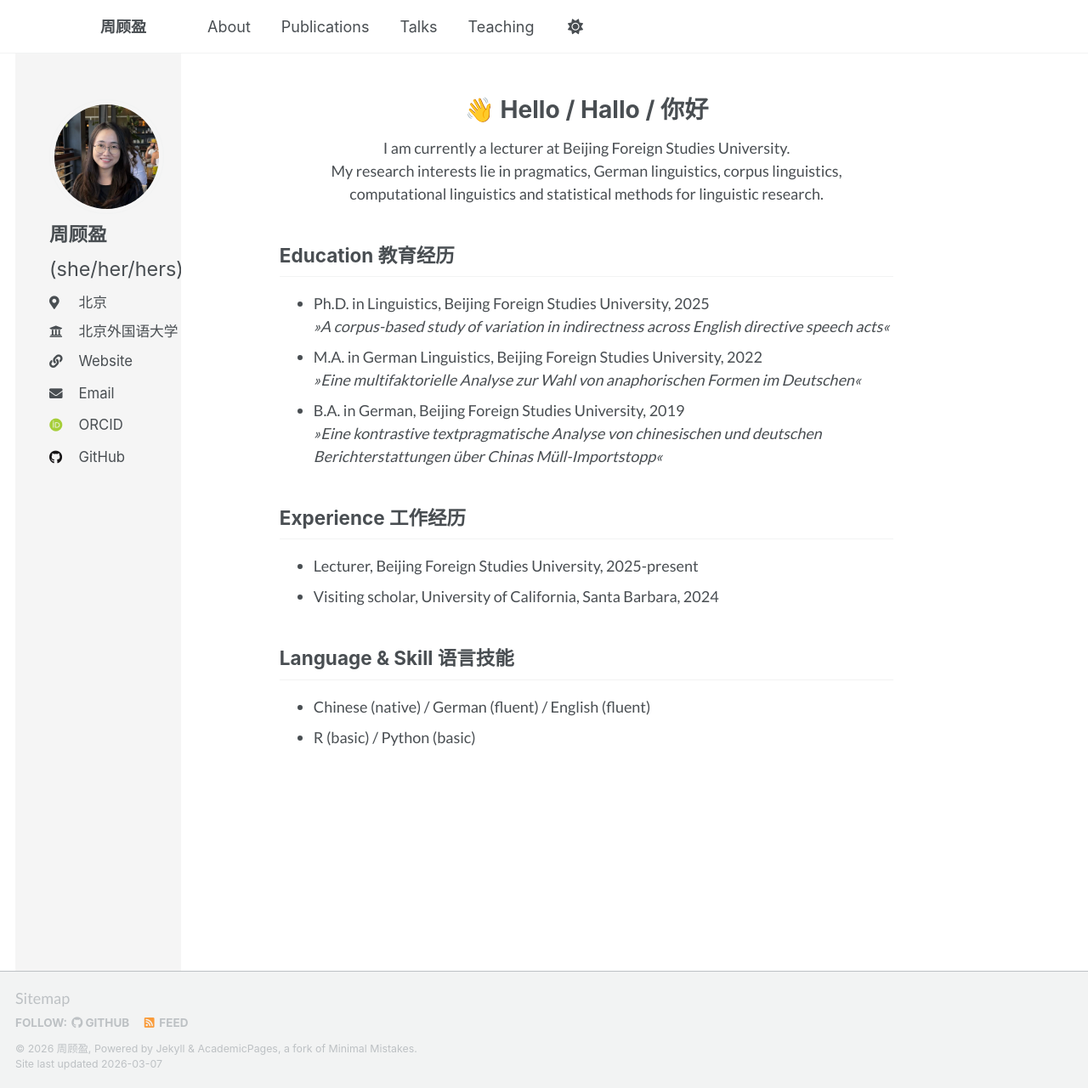
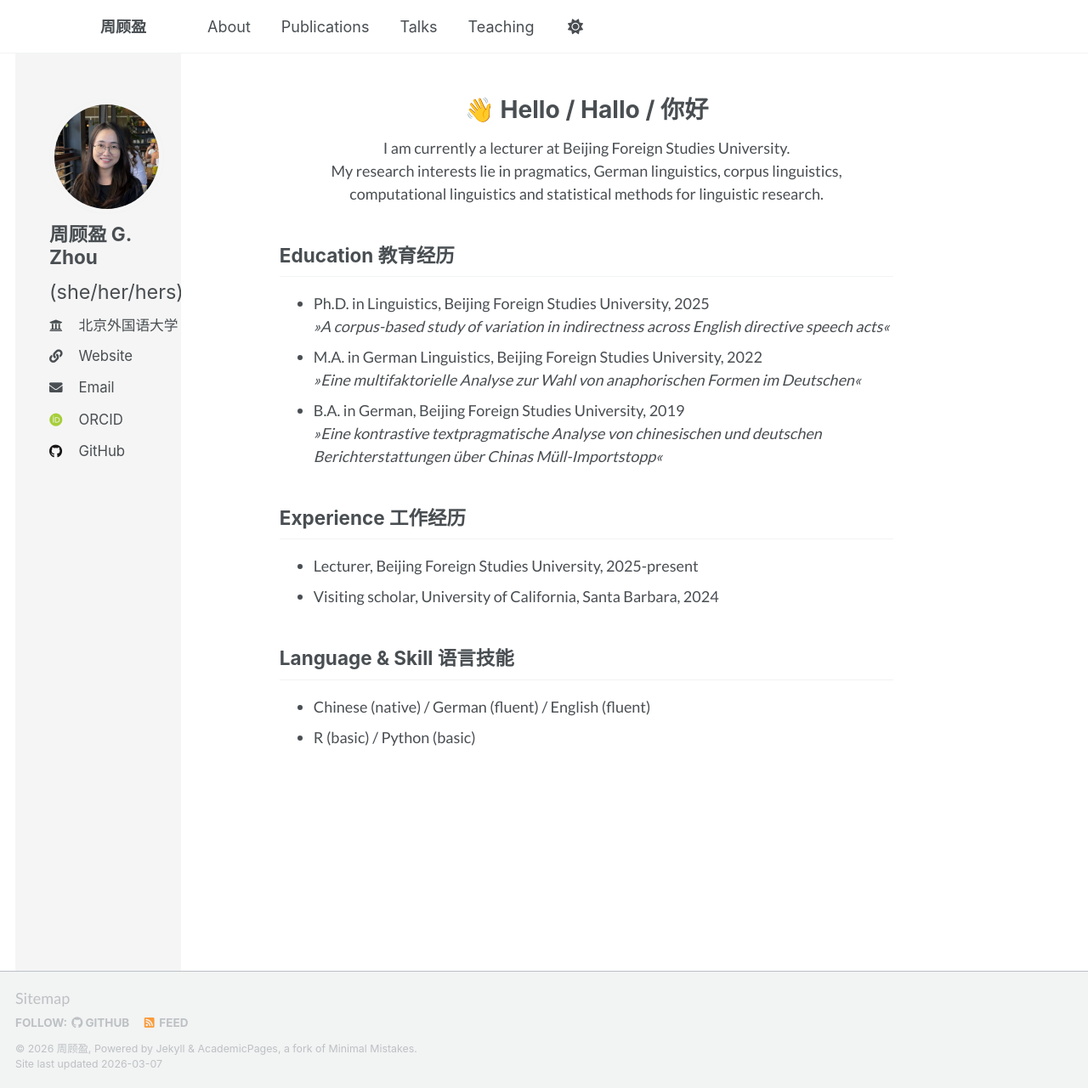
Before and after one commit to buyingo/buyingo.github.io, a Jekyll site: the page built from _pages/about.md, in a window 1280 px wide and 1281 px high. Shown: the whole window at 85% size. Built offline with Jekyll 4.4.1, drawn with Linux system fonts in a browser that asks for light colours; some web fonts are replaced; a style sheet for code colours, icons or effects is not loaded.

```diff
--- a/_config.yml
+++ b/_config.yml
@@ -24,10 +24,10 @@
 author:
   # Biographic information
   avatar           : "/assets/images/profile.jpg"
-  name             : "周顾盈"
+  name             : "周顾盈 G. Zhou"
   pronouns         : "(she/her/hers)"
   bio              :
-  location         : "北京"
+  location         :
   employer         : "北京外国语大学"
   uri              : "https://de.bfsu.edu.cn/info/1076/6693.htm"
   email            : "guying.zhou@bfsu.edu.cn"
```
